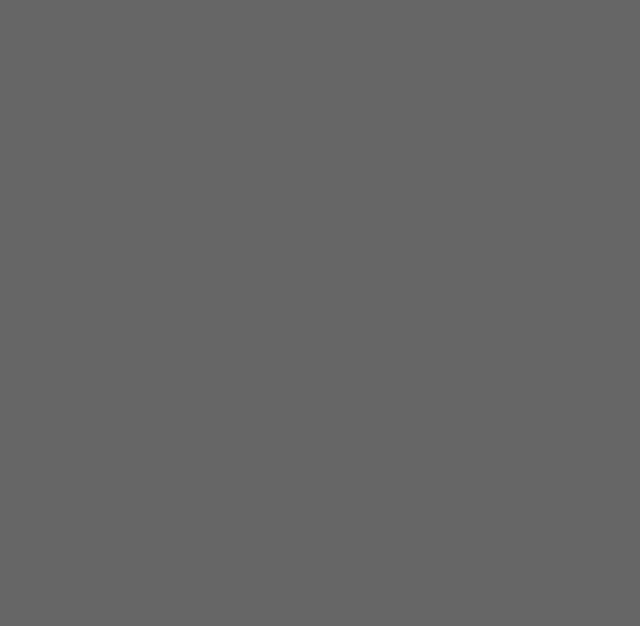
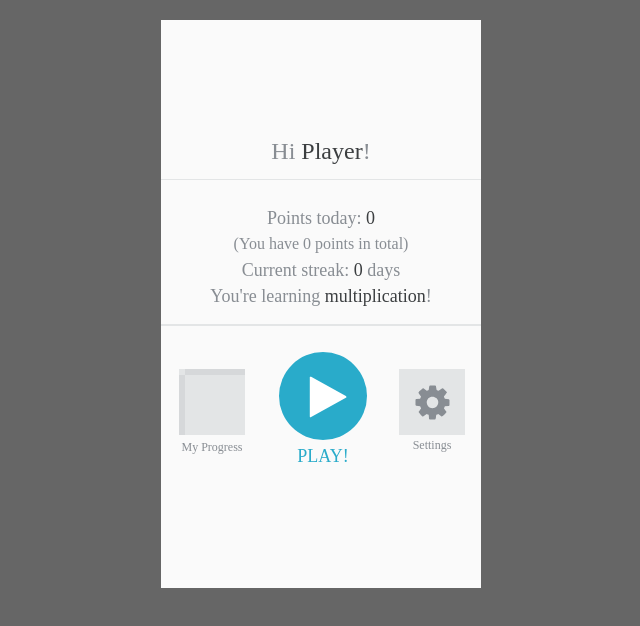
Before and after one commit to Khan/math-facts, a website: page index.html in a window 1280 px wide. Shown: the whole page, without its empty margins (319-959 px from the left). Drawn offline with Linux system fonts and the light colour scheme; the site is published under a folder, as on GitHub Pages, so addresses that start at the root find nothing.

Commit message:
Web: fix build path

```diff
--- a/index.html
+++ b/index.html
@@ -73,6 +73,6 @@
 </head>
 <body>
     <div id="content"></div>
-  <script type="text/javascript" src="/web/bundle.js"></script>
+  <script type="text/javascript" src="./web/bundle.js"></script>
 </body>
 </html>
```
